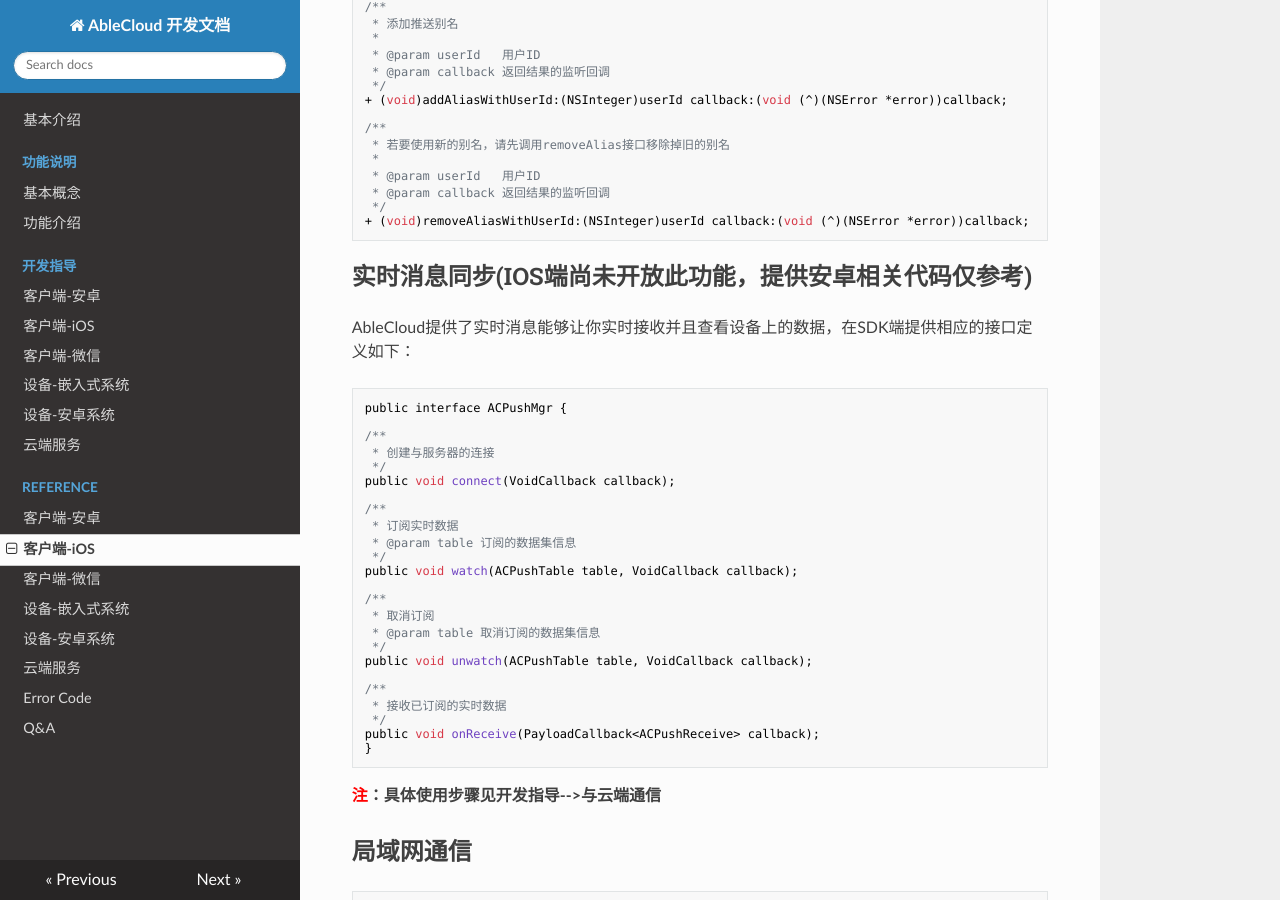
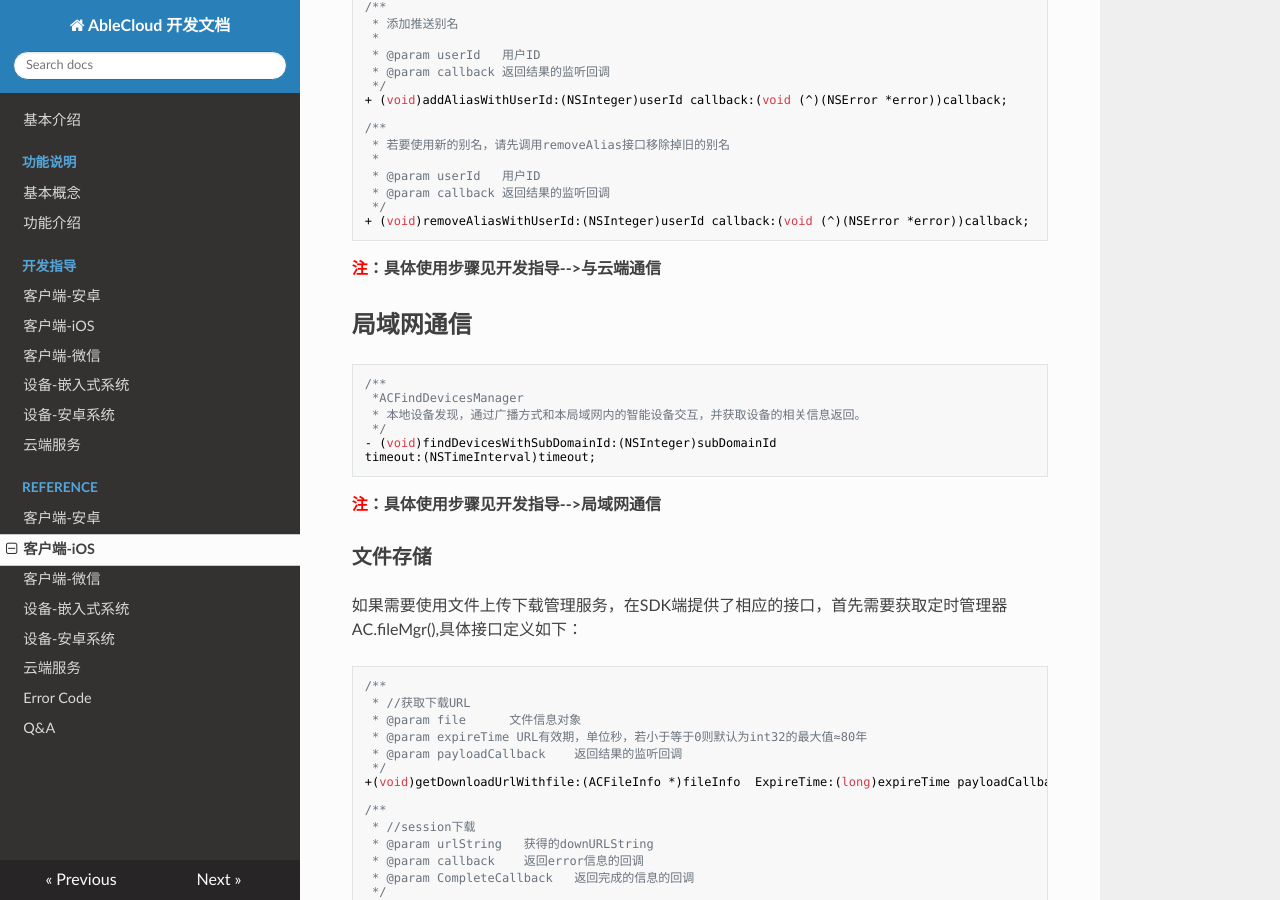
Before and after one commit to JessonW/rd_docs, an MkDocs documentation site: the page built from docs/reference/iOS.md, in a window 1280 px wide and 900 px high, scrolled down 19924 px. Built offline with MkDocs 1.6.1, drawn with Linux system fonts in a browser that asks for light colours; nearby versions of some CDN libraries; old or Windows-style settings are respelled for this version of MkDocs.

Commit message:
update format

````diff
--- a/docs/reference/iOS.md
+++ b/docs/reference/iOS.md
@@ -1173,34 +1173,7 @@ callback:(void (^)(NSArray *timerTaskArray, NSError *error))callback;
 + (void)removeAliasWithUserId:(NSInteger)userId callback:(void (^)(NSError *error))callback;
 ```
 
-##实时消息同步(IOS端尚未开放此功能，提供安卓相关代码仅参考)
-AbleCloud提供了实时消息能够让你实时接收并且查看设备上的数据，在SDK端提供相应的接口定义如下：
-```c
-public interface ACPushMgr {
-
-/**
- * 创建与服务器的连接
- */
-public void connect(VoidCallback callback);
-
-/**
- * 订阅实时数据
- * @param table 订阅的数据集信息
- */
-public void watch(ACPushTable table, VoidCallback callback);
-
-/**
- * 取消订阅
- * @param table 取消订阅的数据集信息
- */
-public void unwatch(ACPushTable table, VoidCallback callback);
-
-/**
- * 接收已订阅的实时数据
- */
-public void onReceive(PayloadCallback<ACPushReceive> callback);
-}
-```
+
 **<font color="red">注</font>：具体使用步骤见开发指导-->与云端通信**
 
 ##局域网通信
@@ -1316,7 +1289,7 @@ AbleCloud提供了适用于蓝牙设备的APP和云端的交互接口。接口
 
 ####引入头文件
 ```c
-#import "ACAccountManager.h"
+import "ACAccountManager.h"
 ```
 ####接口说明
 ```c
````
Also changed, not shown: docs/develop_guide/iOS.md (+0 -26 lines), 1 other file.
